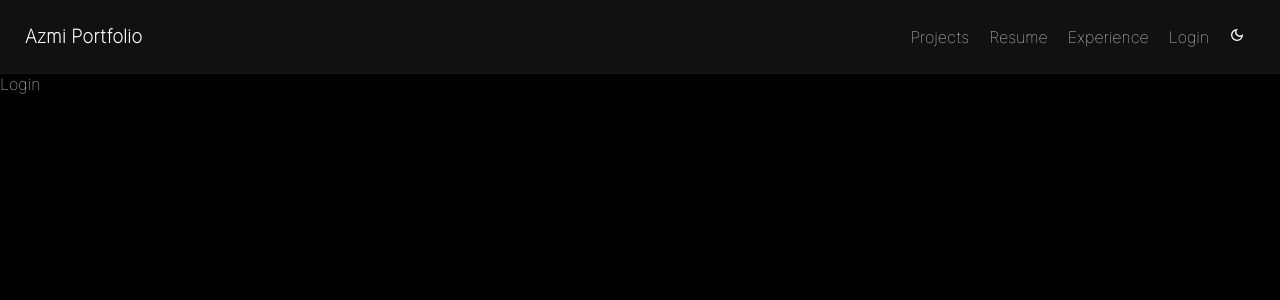
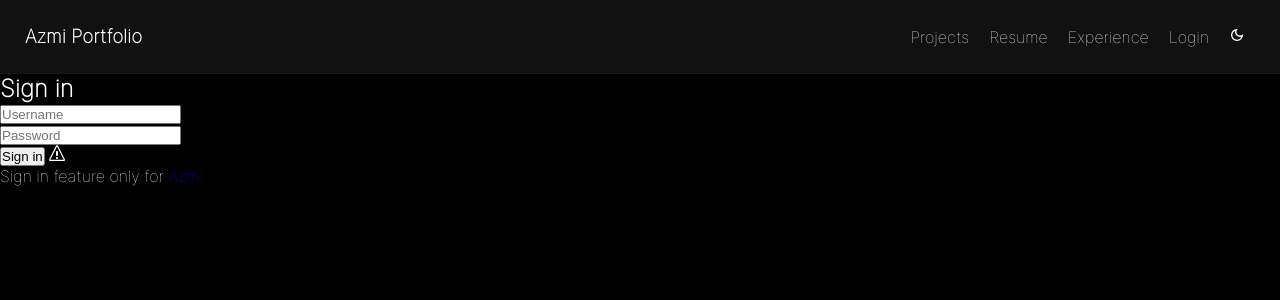
Before and after one commit to AzmiTammam/ReactPortfolio, a React (Create React App) app: page /login in a window 1280 px wide. Shown: the top 300 px of the page. Built offline with nearby package versions, Linux system fonts and the light colour scheme.

Commit message:
Add Login Form

```diff
--- a/src/Components/Login/Login.jsx
+++ b/src/Components/Login/Login.jsx
@@ -1,10 +1,23 @@
 import React from 'react';
 import './Login.css';
+import { ImWarning } from "react-icons/im";
 
 function Login() {
       return(
             <div className="login">
-                  Login
+                  <h2>Sign in</h2>
+                  <div className="loginContainer">
+                        <form action="login" method="post">
+                              <div className="username">
+                                    <input type="text" placeholder='Username' name='username' required />
+                              </div>
+                              <div className="password">
+                                    <input type="password" placeholder='Password' name='password' required />
+                              </div>
+                              <button type='submit'>Sign in</button>
+                              <span> <ImWarning /> <br />Sign in feature only for <a href="http://twitter.com/azzmmii" target="_blank" rel="noopener noreferrer">Azmi.</a></span>
+                        </form>
+                  </div>
             </div>
       )
 }
```
